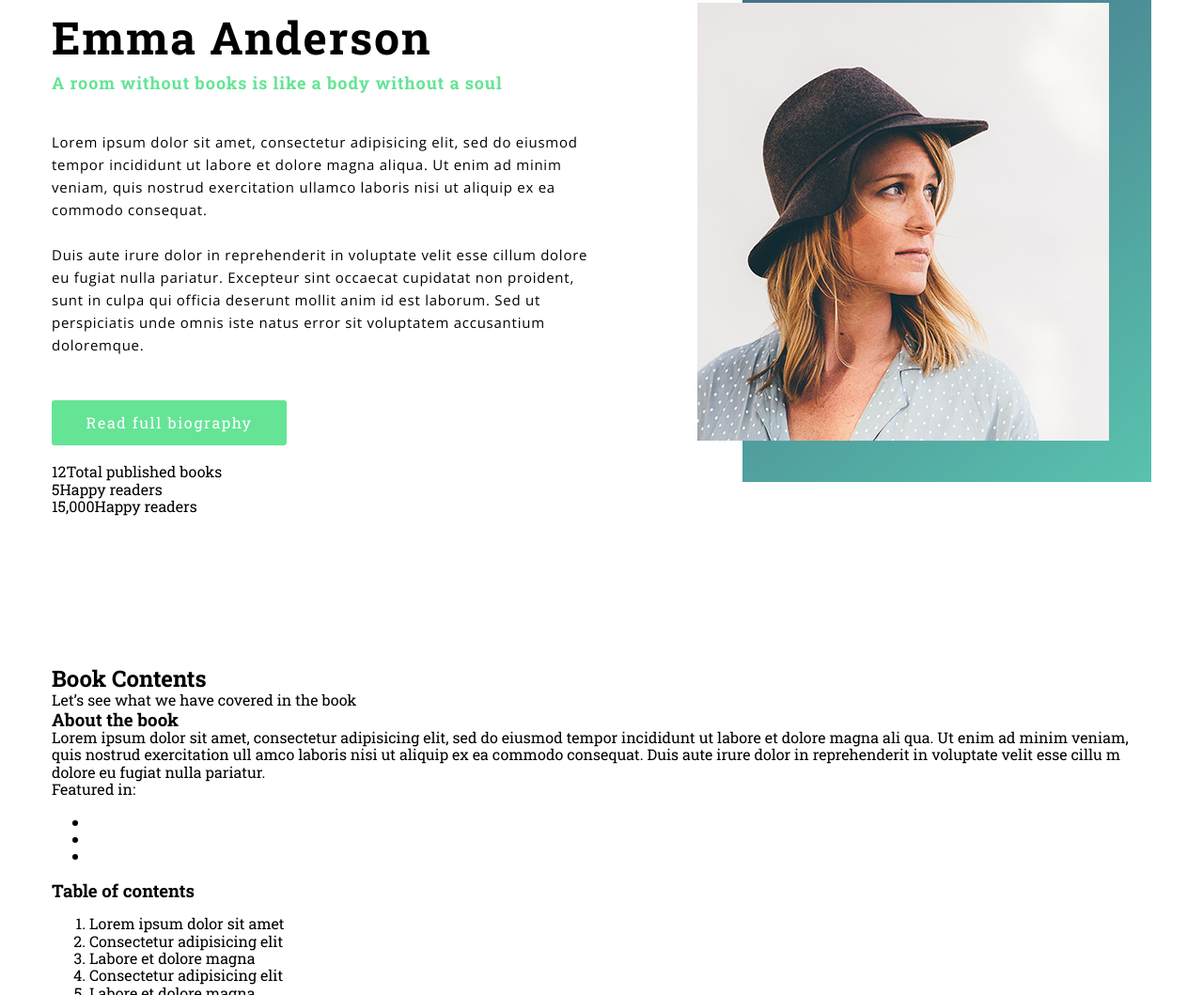
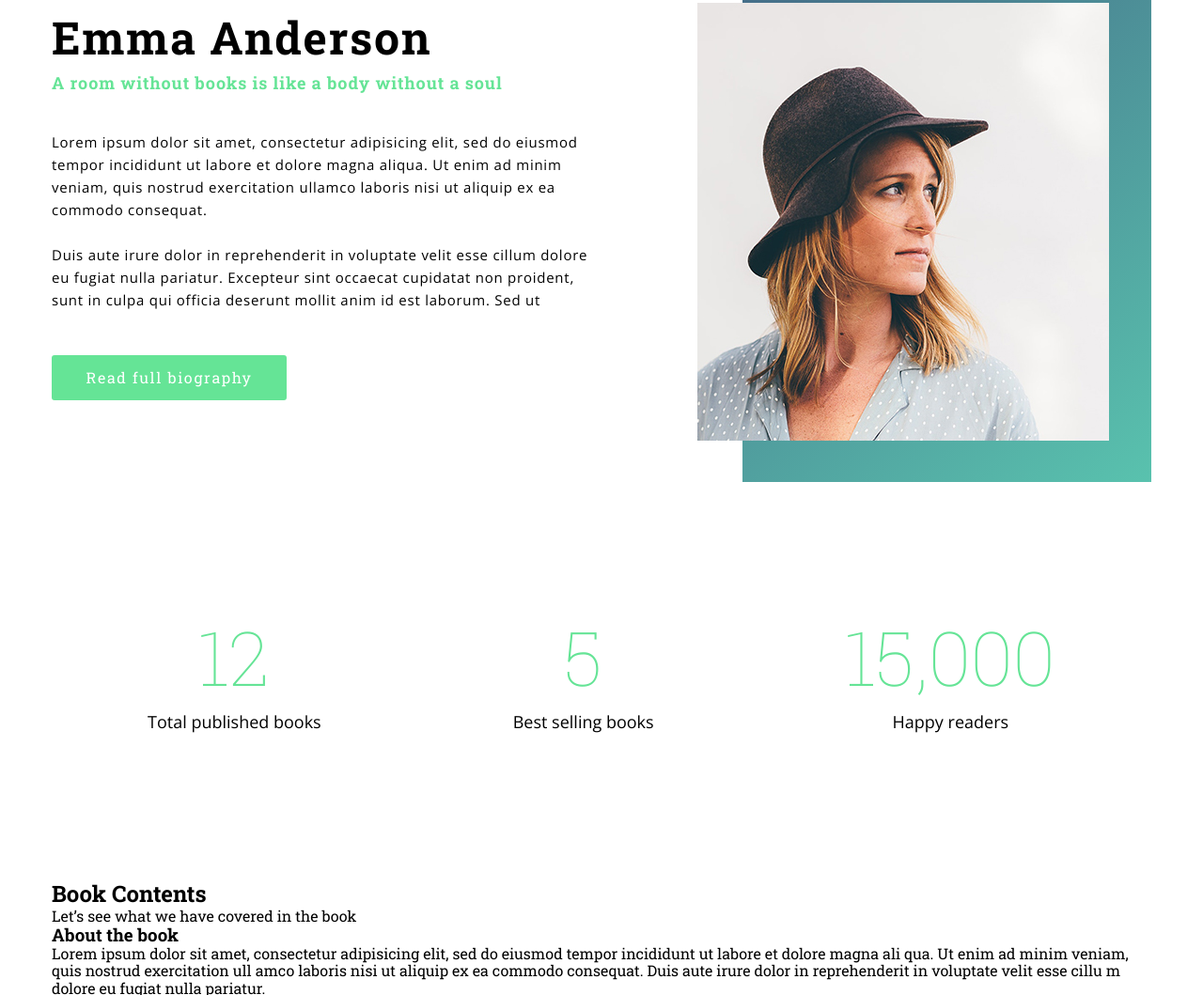
Before and after one commit to Aleksey1103/Bukee, a website: page src/views/index.html in a window 1280 px wide. Shown: the part 1267-2326 px from the top of the page at 94% size. Drawn offline with nearby package versions, Linux system fonts and the light colour scheme; files that its build step writes are made by us from their sources; files whose address does not match are found by name.

Commit message:
styles for "block-counter"

```diff
--- a/src/styles/main.scss
+++ b/src/styles/main.scss
@@ -159,3 +159,22 @@ body {
         margin-right: 45px;
     }
 }
+
+.block-counter {
+    display: flex;
+    justify-content: space-around;
+    margin-top: 180px;
+    p {
+        font-family: 'Open Sans', serif;
+        font-size: 18px;
+        text-align: center;
+        span {
+            display: block;
+            font-family: 'Roboto Slab', serif;
+            font-size: 80px;
+            font-weight: 100;
+            color: $accent-color;
+            margin-bottom: 13px;
+        }
+    }
+}
--- a/src/views/index.html
+++ b/src/views/index.html
@@ -16,7 +16,7 @@
 		<link rel="apple-touch-icon" sizes="120x120" href="./img/favicons/apple-touch-icon-120x120.png">
 		<link rel="apple-touch-icon" sizes="144x144" href="./img/favicons/apple-touch-icon-144x144.png">
 		<link rel="apple-touch-icon" sizes="180x180" href="./img/favicons/apple-touch-icon-180x180.png">
-		<link href="https://fonts.googleapis.com/css?family=Open+Sans:400,400i|Roboto+Slab:400,700" rel="stylesheet">
+		<link href="https://fonts.googleapis.com/css?family=Open+Sans:400,400i|Roboto+Slab:100,400,700" rel="stylesheet">
 		<link rel="stylesheet" href="./styles/main.css">
 	</head>
 	<body>
@@ -60,7 +60,7 @@
 						<p class="block-text__name block-text__name_top">- Book Author</p>
 						<h2 class="block-text__title">Emma Anderson<span>A room without books is like a body without a soul</span></h2>
 						<p class="block-text__description">Lorem ipsum dolor sit amet, consectetur adipisicing elit, sed do eiusmod tempor incididunt ut labore et dolore magna aliqua. Ut enim ad minim veniam, quis nostrud exercitation ullamco laboris nisi ut aliquip ex ea commodo consequat.</p>
-						<p class="block-text__description">Duis aute irure dolor in reprehenderit in voluptate velit esse cillum dolore eu fugiat nulla pariatur. Excepteur sint occaecat cupidatat non proident, sunt in culpa qui officia deserunt mollit anim id est laborum. Sed ut perspiciatis unde omnis iste natus error sit voluptatem accusantium doloremque.</p>
+						<p class="block-text__description">Duis aute irure dolor in reprehenderit in voluptate velit esse cillum dolore eu fugiat nulla pariatur. Excepteur sint occaecat cupidatat non proident, sunt in culpa qui officia deserunt mollit anim id est laborum. Sed ut</p>
 						<a href="#" class="block-text__btn">Read full biography</a>
 					</div>
 					<div class="block-ava">
@@ -76,7 +76,7 @@
 				</div>
 				<div class="block-counter">
 					<p><span>12</span>Total published books</p>
-					<p><span>5</span>Happy readers</p>
+					<p><span>5</span>Best selling books</p>
 					<p><span>15,000</span>Happy readers</p>
 				</div>
 			</div>
```
